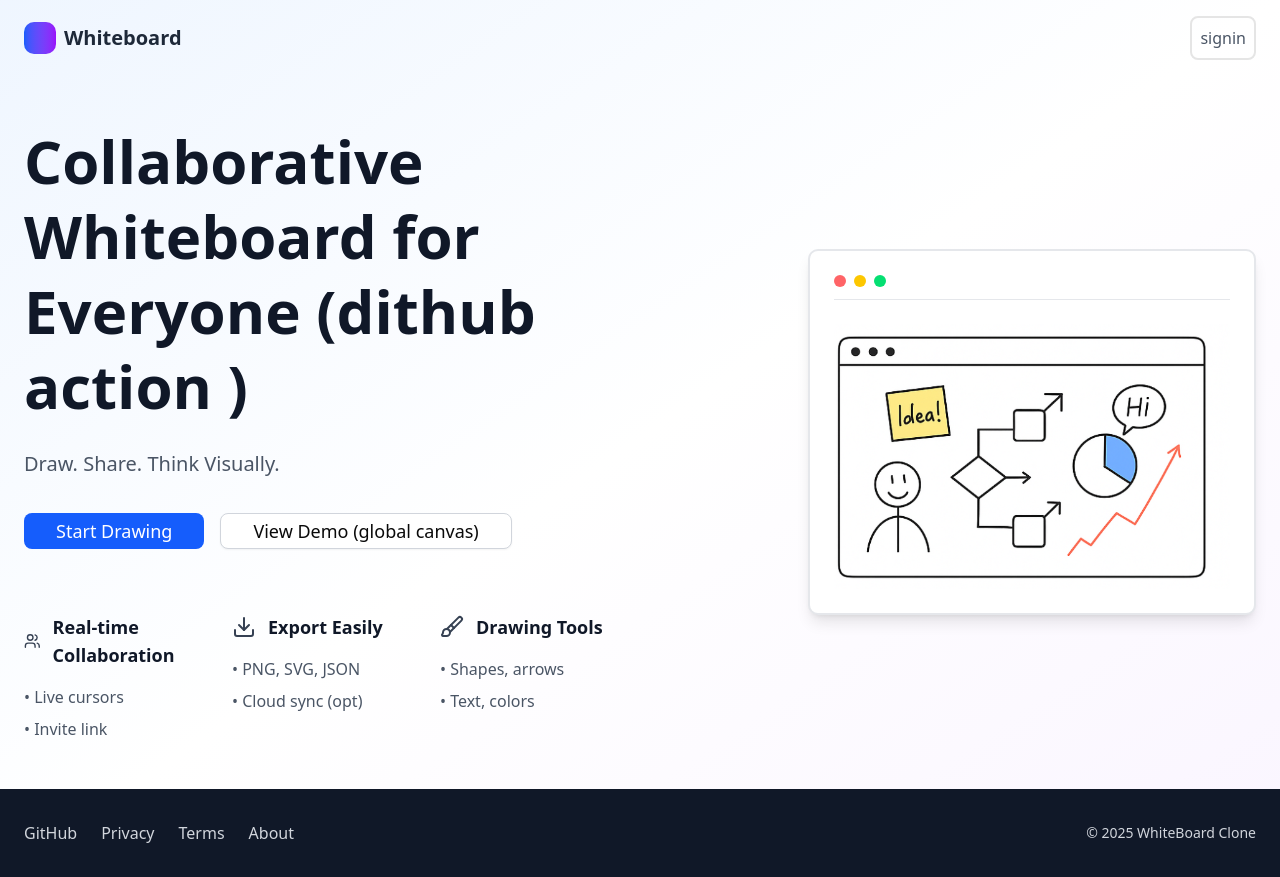
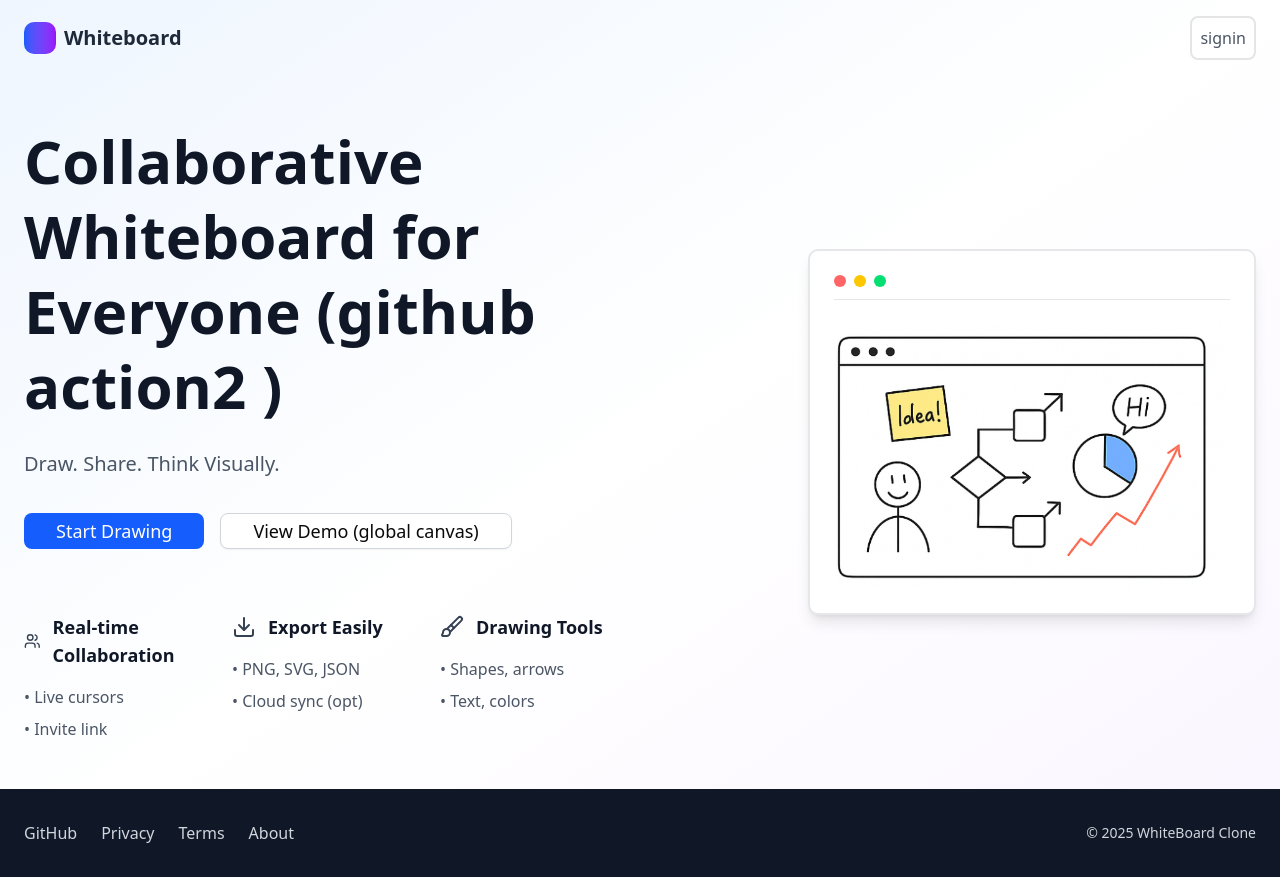
Before and after one commit to AdityaSahrawat/Excalidraw, a Next.js app in the folder client/: page / in a window 1280 px wide. Built offline with nearby package versions, Linux system fonts and the light colour scheme; no server answers.

Commit message:
github action 2

```diff
--- a/client/src/app/hero.tsx
+++ b/client/src/app/hero.tsx
@@ -13,7 +13,7 @@ const Hero = () => {
       <div className="space-y-8">
         <div className="space-y-6">
           <h1 className="text-5xl lg:text-6xl font-bold text-gray-900 leading-tight">
-            Collaborative Whiteboard for Everyone (dithub action )
+            Collaborative Whiteboard for Everyone (github action2 )
           </h1>
           <p className="text-xl text-gray-600 leading-relaxed">
             Draw. Share. Think Visually.
```
Also changed, not shown: 2 other files (tests, documents, lock files or other folders).
